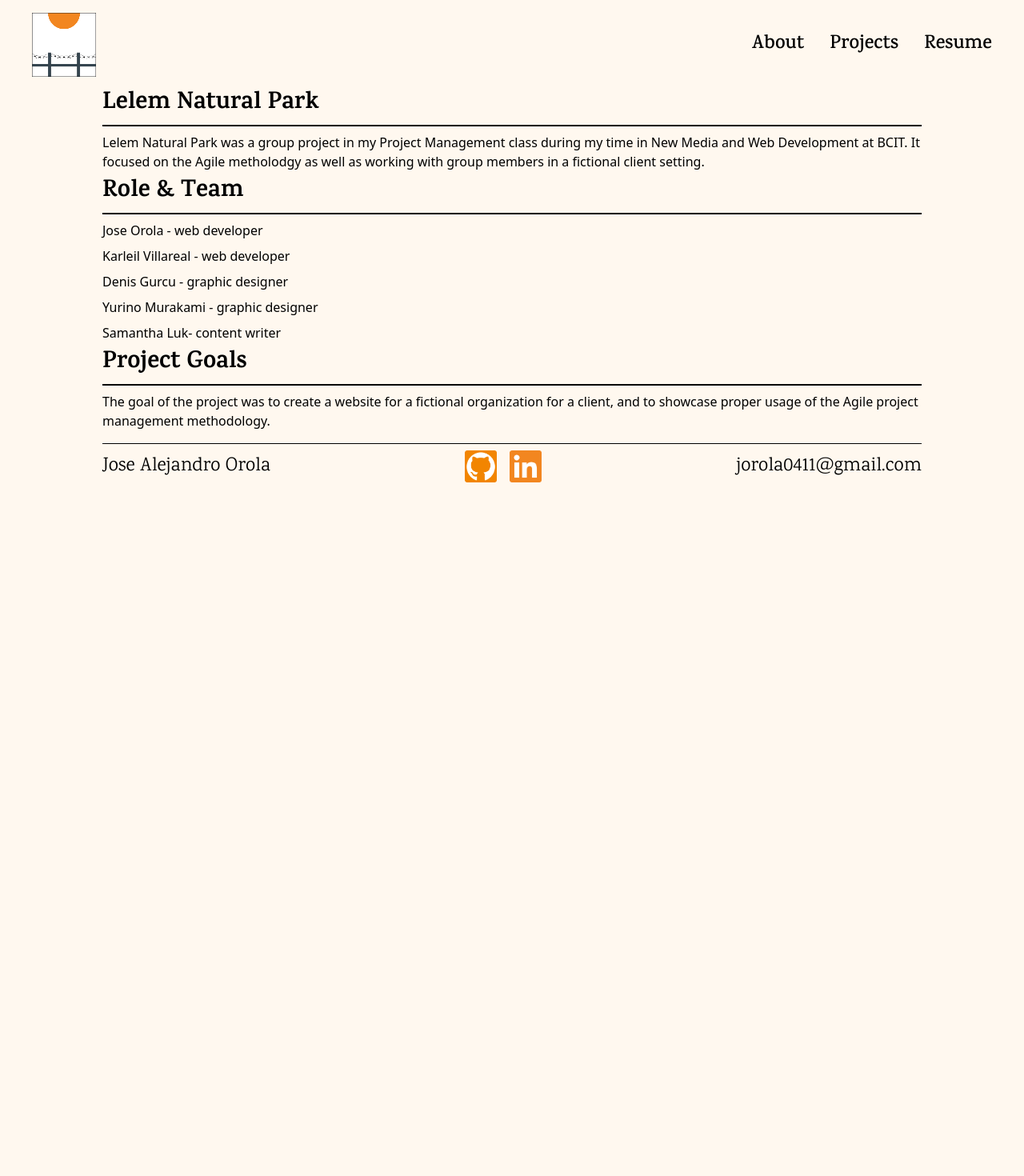
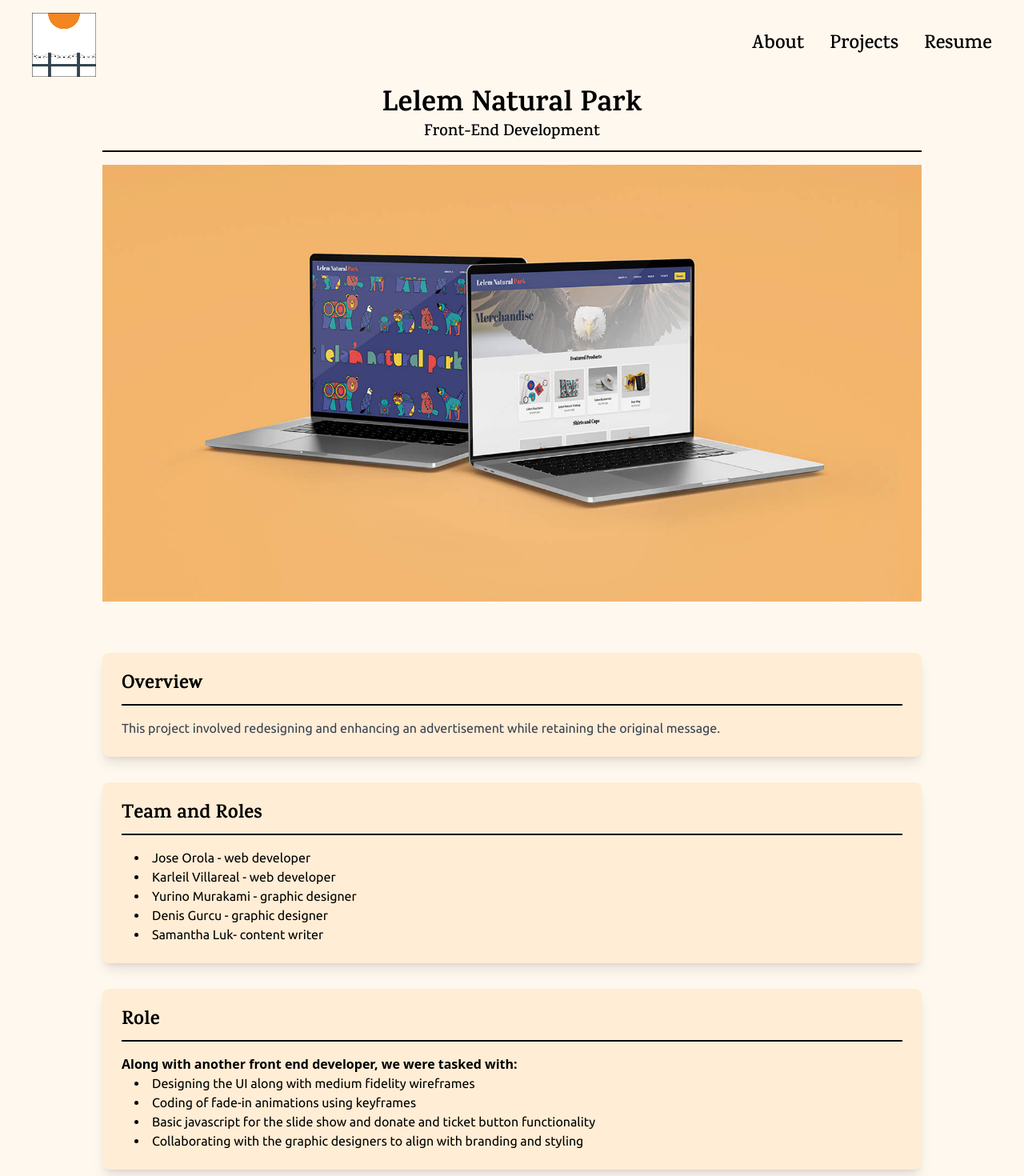
Before and after one commit to jorola0411/PortfolioWebsite, a React (Vite) app in the folder portfolio-website/: page /projects/lelem in a window 1280 px wide. Shown: the top 1470 px of the page at 80% size. Before the commit the page ends 800 px from the top, so only its background shows below. Built offline with nearby package versions, Linux system fonts and the light colour scheme.

Commit message:
small update to lelem page

```diff
--- a/portfolio-website/src/components/AboutMe.jsx
+++ b/portfolio-website/src/components/AboutMe.jsx
@@ -1,6 +1,6 @@
 import React from "react";
 import MediaQuery from "react-responsive";
-import { motion } from "motion/react"
+
 
 function AboutMe(){
   return(
@@ -27,26 +27,7 @@ function AboutMe(){
               From there, my goal is to create solutions that are made with passion and aesthetically pleasing.
             </p>
           </div>
-          <motion.div
-              initial={{ "--x": "100%", scale: 1 }}
-              animate={{ "--x": "-100%" }}
-              whileTap={{ scale: 0.97 }}
-              transition={{
-                repeat: Infinity,
-                repeatType: "loop",
-                repeatDelay: 1,
-                type: "spring",
-                stiffness: 20,
-                damping: 15,
-                mass: 2,
-                scale: {
-                  type: "spring",
-                  stiffness: 10,
-                  damping: 5,
-                  mass: 0.1,
-                },
-              }}
-              className="rounded-md relative radial-gradient">
+
               <div className="flex justify-center md:justify-end">
                 <div className="bg-white p-2 shadow-lg rounded-md border border-gray-200 text-center ">
                   <img
@@ -56,7 +37,7 @@ function AboutMe(){
                   <p className="mt-2 font-medium font-ubuntu">Jao</p>
                 </div>
               </div>
-              </motion.div>
+
         </div>
         </div>
               <div className="w-full bg-beige-200 py-10 mt-10">
@@ -68,31 +49,12 @@ function AboutMe(){
 
 
               <div className="grid grid-cols-1 sm:grid-cols-2 md:grid-cols-4 gap-4">
-              <motion.div
-              initial={{ "--x": "100%", scale: 1 }}
-              animate={{ "--x": "-100%" }}
-              whileTap={{ scale: 0.97 }}
-              transition={{
-                repeat: Infinity,
-                repeatType: "loop",
-                repeatDelay: 1,
-                type: "spring",
-                stiffness: 20,
-                damping: 15,
-                mass: 2,
-                scale: {
-                  type: "spring",
-                  stiffness: 10,
-                  damping: 5,
-                  mass: 0.1,
-                },
-              }}
-              className="rounded-md relative radial-gradient">
+
                 <div className="bg-white p-2 shadow-lg rounded-md border border-gray-200 text-center md:col-span-1 ">
                    <p className="text-9xl flex items-center justify-center h-64 bg-light-grey">📝</p>
                   <p className="mt-2 font-medium font-ubuntu">Listening to music </p>
                   </div>
-                </motion.div>
+
 
               <div className="bg-white p-2 shadow-lg rounded-md border border-gray-200 text-center md:col-span-1 ">
 
--- a/portfolio-website/src/components/Lelem.jsx
+++ b/portfolio-website/src/components/Lelem.jsx
@@ -8,25 +8,69 @@ function Lelem() {
     <>
     <MediaQuery minWidth={1024}>
     <div className="items-center justify-center ">
-        <div className="max-w-screen-lg mx-auto grid grid-cols-1 md:grid-cols-3 gap-8 items-start">
+        <div className="max-w-screen-lg mx-auto grid grid-cols-1 md:grid-cols-4 gap-8 items-start">
 
-        <div className="md:col-span-3 space-y-2">
-        <h1 className="font-karma text-3xl font-bold">Lelem Natural Park</h1>
+        <div className="md:col-span-4 mb-8">
+                        <h1 className="font-karma text-3xl font-bold text-center text-4xl">Lelem Natural Park</h1>
+        <h2 className="font-karma text-3xl font-semibold text-center text-xl">Front-End Development</h2>
             <hr className="border-t-2 border-black  mt-2 mb-4" />
-            <p>Lelem Natural Park was a group project in my Project Management class during my time in New Media and Web Development at BCIT. It focused on the Agile metholodgy as well as working with group members in a fictional client setting. </p>
-        <h1 className="font-karma text-3xl font-bold">Role & Team</h1>
-            <hr className="border-t-2 border-black  mt-2 mb-4" />
-            <p>Jose Orola - web developer</p>
-            <p>Karleil Villareal - web developer</p>
-            <p>Denis Gurcu - graphic designer</p>
-            <p>Yurino Murakami - graphic designer</p>
-            <p>Samantha Luk- content writer</p>
-        <h1 className="font-karma text-3xl font-bold">Project Goals</h1>
-            <hr className="border-t-2 border-black  mt-2 mb-4" />
-            <p>The goal of the project was to create a website for a fictional organization for a client, and to showcase proper usage of the Agile project management methodology. </p>
+            <img src="../src/assets/lelemhero.jpg" alt="hello" className="w-96 mx-auto"></img>
+            </div>
+
+            <div className="md:col-span-4 space-y-6">
+                            <div className="bg-beige-100 rounded-lg shadow-lg p-6">
+                                <h1 className="font-karma text-2xl font-bold">Overview</h1>
+                                <hr className="border-t-2 border-black mt-2 mb-4" />
+                                <p className="font-ubuntu text-gray-700">
+                                    This project involved redesigning and enhancing an advertisement while retaining the
+                                    original message.
+                                </p>
+                            </div>
+                        </div>
+
+                        <div className="md:col-span-4 space-y-6">
+                            <div className="bg-beige-100 rounded-lg shadow-lg p-6">
+                                <h1 className="font-karma text-2xl font-bold">Team and Roles</h1>
+                                <hr className="border-t-2 border-black mt-2 mb-4" />
+                                <div className="space-y-4">
+
+
+
+    <ul className="list-disc list-inside pl-4 font-ubuntu">
+      <li>Jose Orola - web developer</li>
+      <li>Karleil Villareal - web developer</li>
+      <li>Yurino Murakami - graphic designer</li>
+      <li>Denis Gurcu - graphic designer</li>
+      <li>Samantha Luk- content writer</li>
+    </ul>
+</div>
+
+                                </div>
+                            </div>
+
+
+
+                        <div className="md:col-span-4 space-y-6">
+                            <div className="bg-beige-100 rounded-lg shadow-lg p-6">
+                                <h1 className="font-karma text-2xl font-bold">Role</h1>
+                                <hr className="border-t-2 border-black mt-2 mb-4" />
+
+                                <p>
+                                <span className="font-semibold "> Along with another front end developer, we were tasked with:</span>
+                                <ul className="list-disc list-inside pl-4 font-ubuntu">
+                                  <li>Designing the UI along with medium fidelity wireframes</li>
+                                  <li>Coding of fade-in animations using keyframes</li>
+                                  <li>Basic javascript for the slide show and donate and ticket button functionality</li>
+                                  <li>Collaborating with the graphic designers to align with branding and styling</li>
+                                </ul>
+                                 </p>
+                            </div>
+                        </div>
+
+
             </div>
             </div>
-            </div>
+
             </MediaQuery>
     </>
   )
```
Also changed, not shown: portfolio-website/src/assets/lelemhero.jpg (added).
